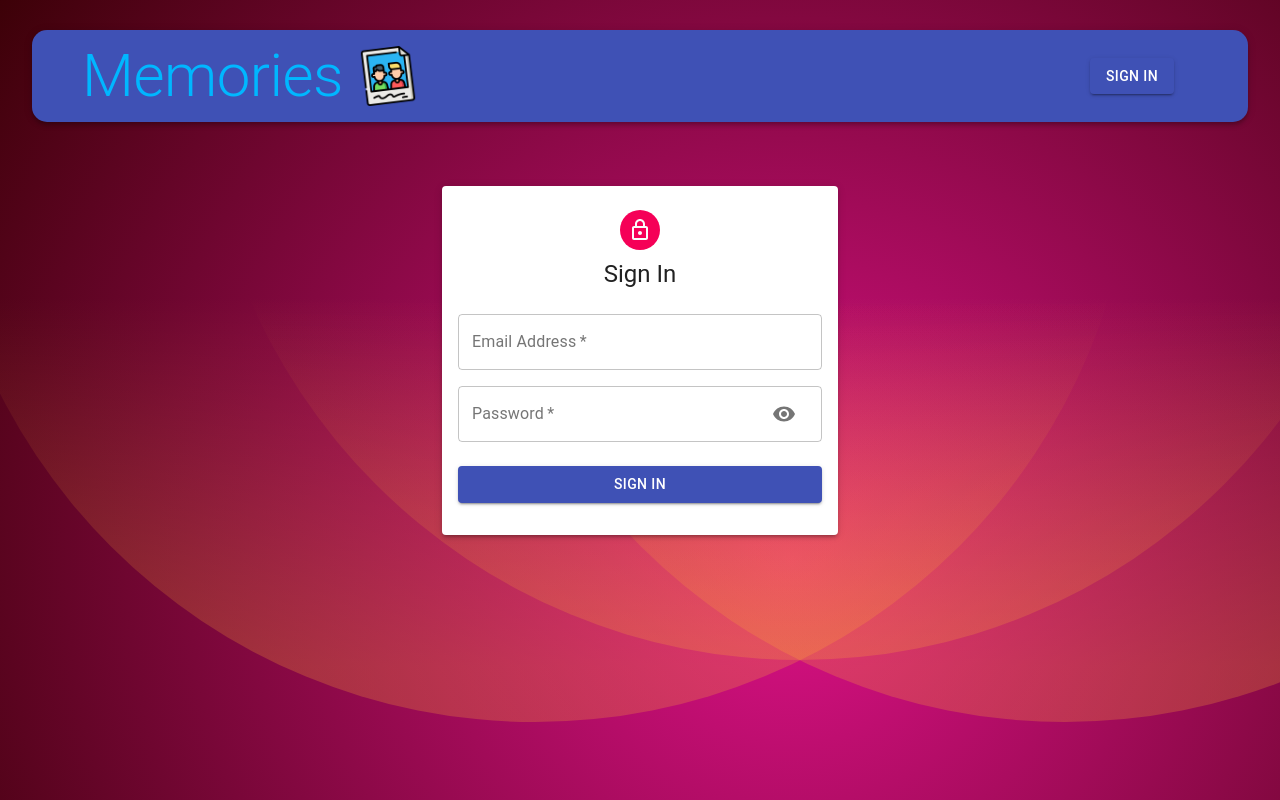
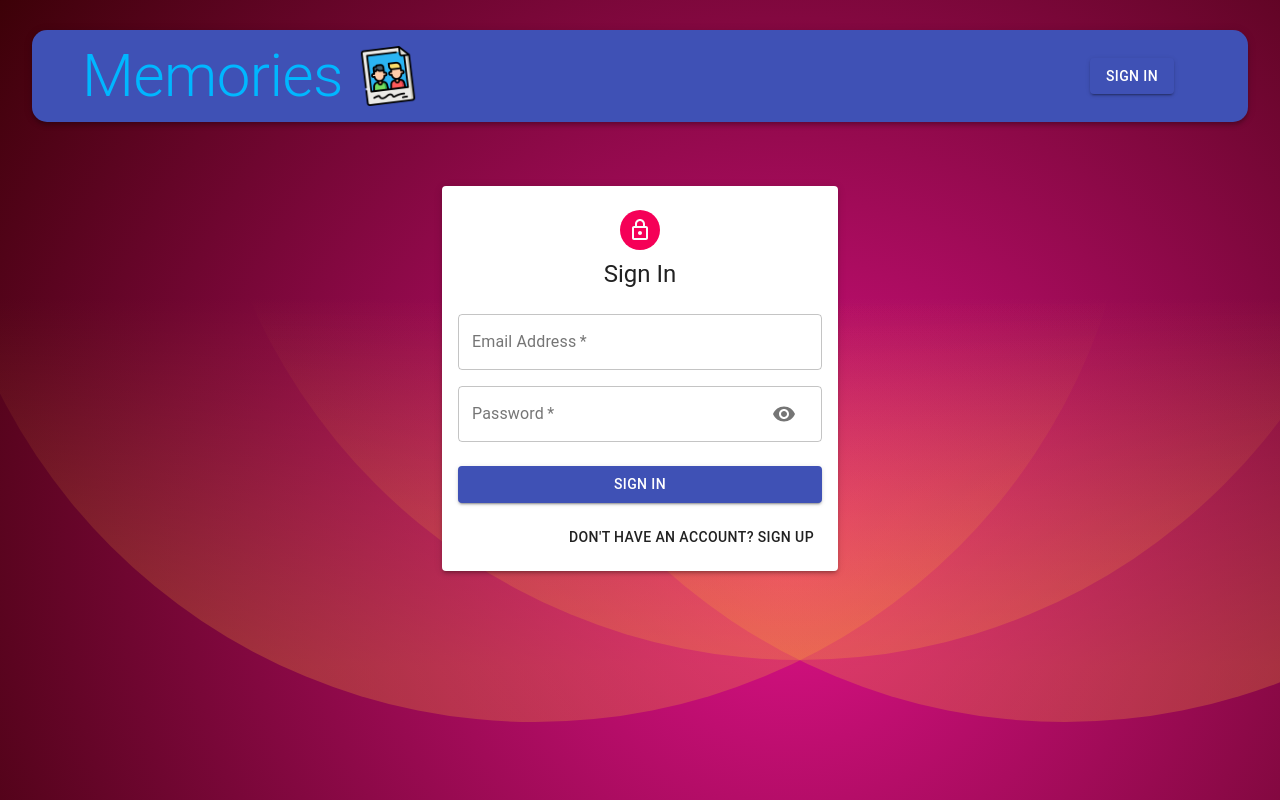
Before and after one commit to ashish-sng/memories, a React (Create React App) app in the folder client/: page /auth in a window 1280 px wide. Built offline with nearby package versions, Linux system fonts and the light colour scheme.

Commit message:
signin/signup done

```diff
--- a/client/src/components/Auth/Auth.js
+++ b/client/src/components/Auth/Auth.js
@@ -1,4 +1,4 @@
-import React, {useState} from "react";
+import React, { useState } from "react";
 import {
   Avatar,
   Button,
@@ -15,14 +15,19 @@
 const Auth = () => {
   const classes = useStyles();
   const [showPassword, setShowPassword] = useState(false);
+  const [isSignUp, setIsSignUp] = useState(false);
 
-  const isSignUp = false;
-
-  const handleShowPassword = ()=> setShowPassword((prevShowPassword)=>!prevShowPassword)
+  const handleShowPassword = () =>
+    setShowPassword((prevShowPassword) => !prevShowPassword);
 
   const handleSubmit = () => {};
 
   const handleChange = () => {};
+
+  const switchMode = () => {
+    setIsSignUp((prevIsSignUp) => !prevIsSignUp);
+    handleShowPassword(false);
+  };
 
   return (
     <Container component="main" maxWidth="xs">
@@ -81,6 +86,15 @@
           >
             {isSignUp ? "Sign Up" : "Sign In"}
           </Button>
+          <Grid container justifyContent="flex-end">
+            <Grid item>
+              <Button onClick={switchMode}>
+                {isSignUp
+                  ? "Already have an account? Sign In"
+                  : "Don't have an account? Sign Up"}
+              </Button>
+            </Grid>
+          </Grid>
         </form>
       </Paper>
     </Container>
```
